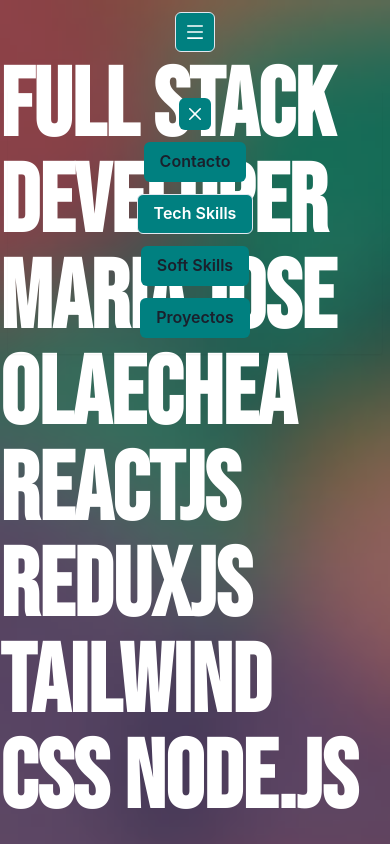
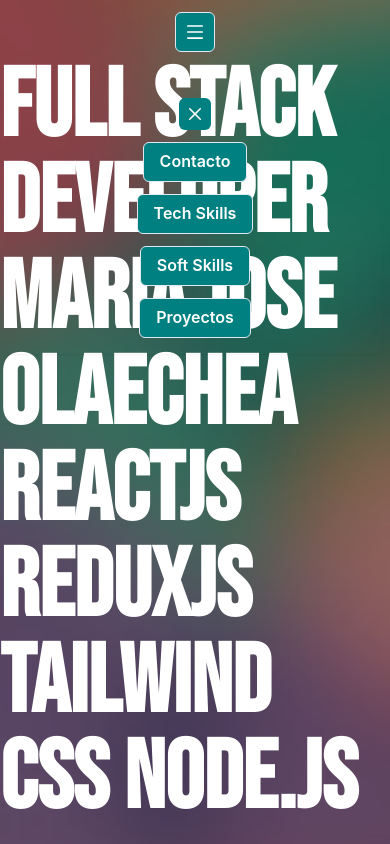
Before and after one commit to OLAEMJO8/Portafolio, a React (Vite) app: page / in a window 390 px wide. Both pictures are taken after a click on the button 195 px from the left and 32 px from the top of the page. Shown: the top 844 px of the page. Built offline with nearby package versions, Linux system fonts and the light colour scheme.

Commit message:
Update Navbar.jsx

```diff
--- a/src/Porfolio/Navbar.jsx
+++ b/src/Porfolio/Navbar.jsx
@@ -101,14 +101,14 @@
             <CloseButton
               aria-label="Close menu"
               onClick={mobileNav.onClose}
-              // variant="outline"
-              // color="white"
+               variant="outline"
+              color="white"
               bg={"teal"}
             />
 
             <Button
-              // variant="outline"
-              // color="white"
+              variant="outline"
+              color="white"
               bg={"teal"}
               _hover={{ bg: "teal.500" }}
               onClick={scrollToContact}
@@ -125,8 +125,8 @@
               Tech Skills
             </Button>
             <Button
-              // variant="outline"
-              // color="white"
+              variant="outline"
+              color="white"
               bg={"teal"}
               _hover={{ bg: "teal.500" }}
               onClick={scrollToSoftSkills}
@@ -134,8 +134,8 @@
               Soft Skills
             </Button>
             <Button
-              // variant="outline"
-              // color="white"
+              variant="outline"
+              color="white"
               bg={"teal"}
               _hover={{ bg: "teal.500" }}
               onClick={scrollToProyectos}
```
